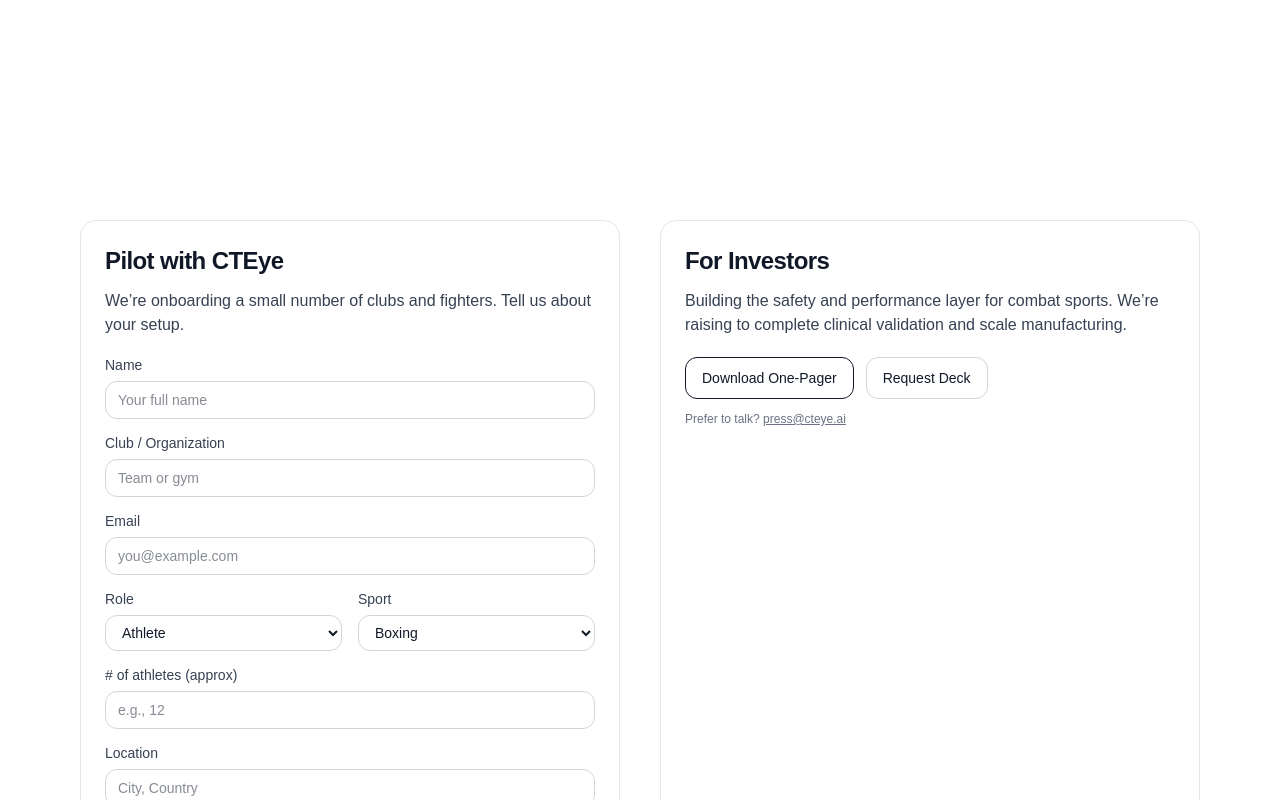
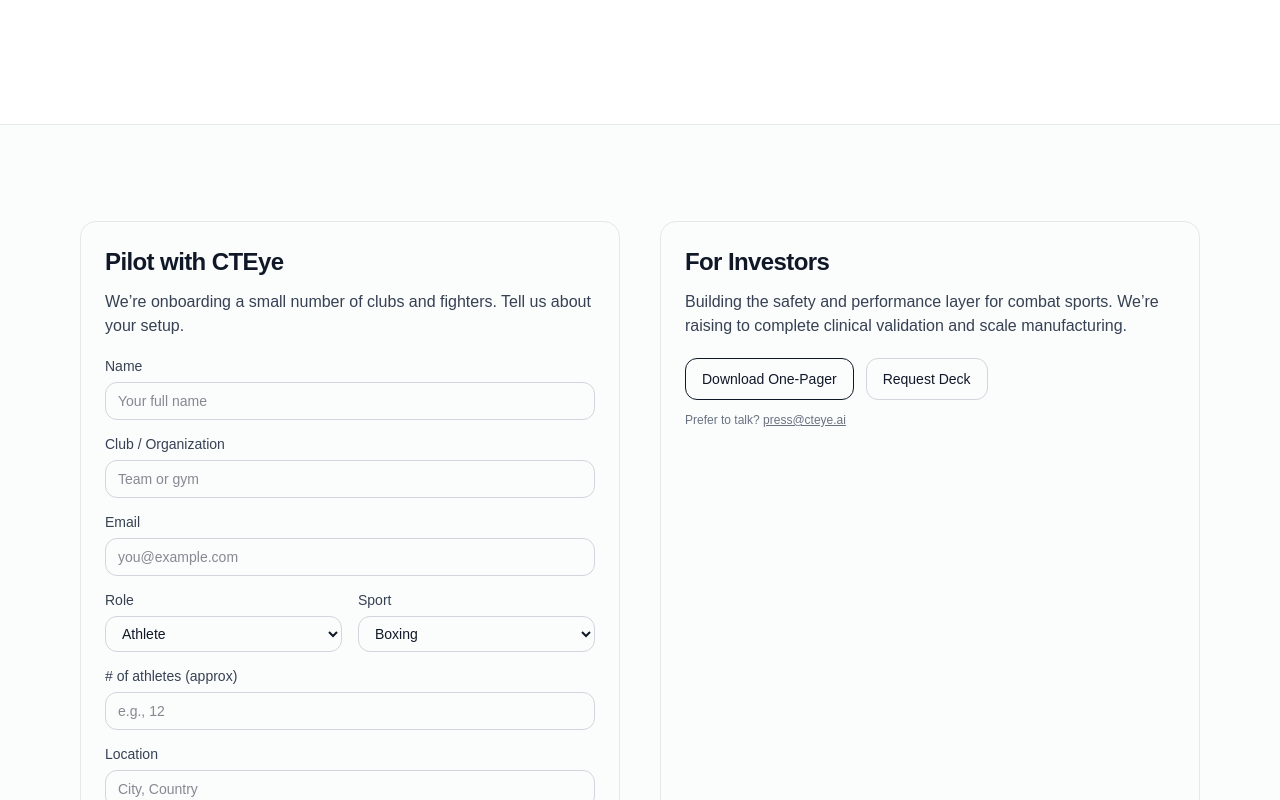
Before and after one commit to CTEye-img/cteye-site, a Next.js app: page / in a window 1280 px wide. Shown: the part 1920-2720 px from the top of the page. Built offline with nearby package versions, Linux system fonts and the light colour scheme.

Commit message:
Updated pilot section text

```diff
--- a/src/app/page.tsx
+++ b/src/app/page.tsx
@@ -155,7 +155,8 @@
       </section>
 
       {/* Pilot / Investors */}
-      <section id="pilot" className="mx-auto max-w-6xl px-4 py-16 md:py-24">
+      <section id="pilot" className="border-y border-gray-200 bg-gray-50/60">
+        <div className="mx-auto max-w-6xl px-4 py-16 md:py-24">
           <div className="grid md:grid-cols-2 gap-10">
             <div className="rounded-2xl border border-gray-200 p-6">
               <h2 className="text-2xl font-semibold tracking-tight">Pilot with CTEye</h2>
@@ -227,6 +228,7 @@
               <p className="mt-3 text-xs text-gray-500">Prefer to talk? <a href="mailto:press@cteye.ai" className="underline">press@cteye.ai</a></p>
             </div>
           </div>
+        </div>
       </section>
 
       {/* FAQs */}
```
Lines whose indentation alone changed are shown as unchanged.
